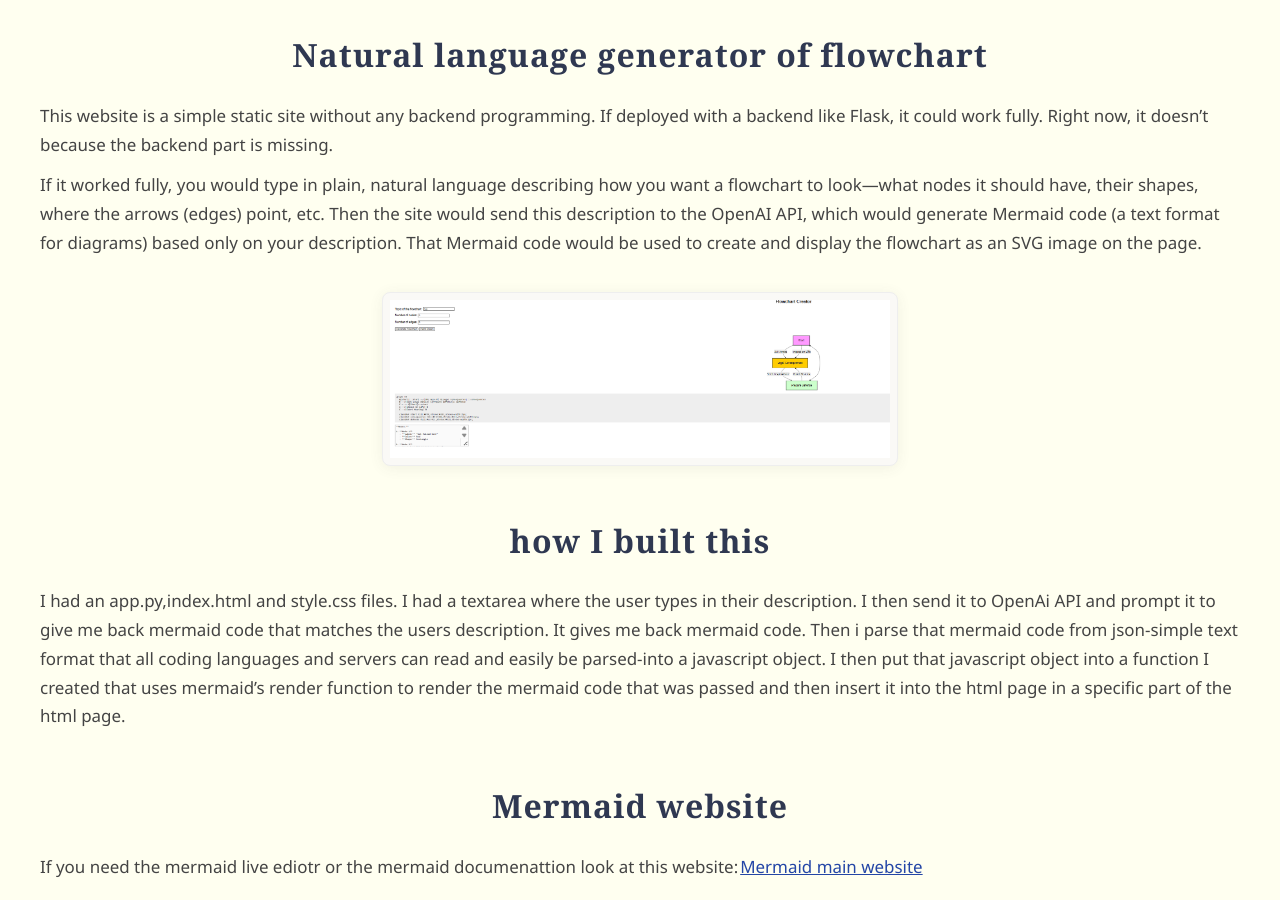
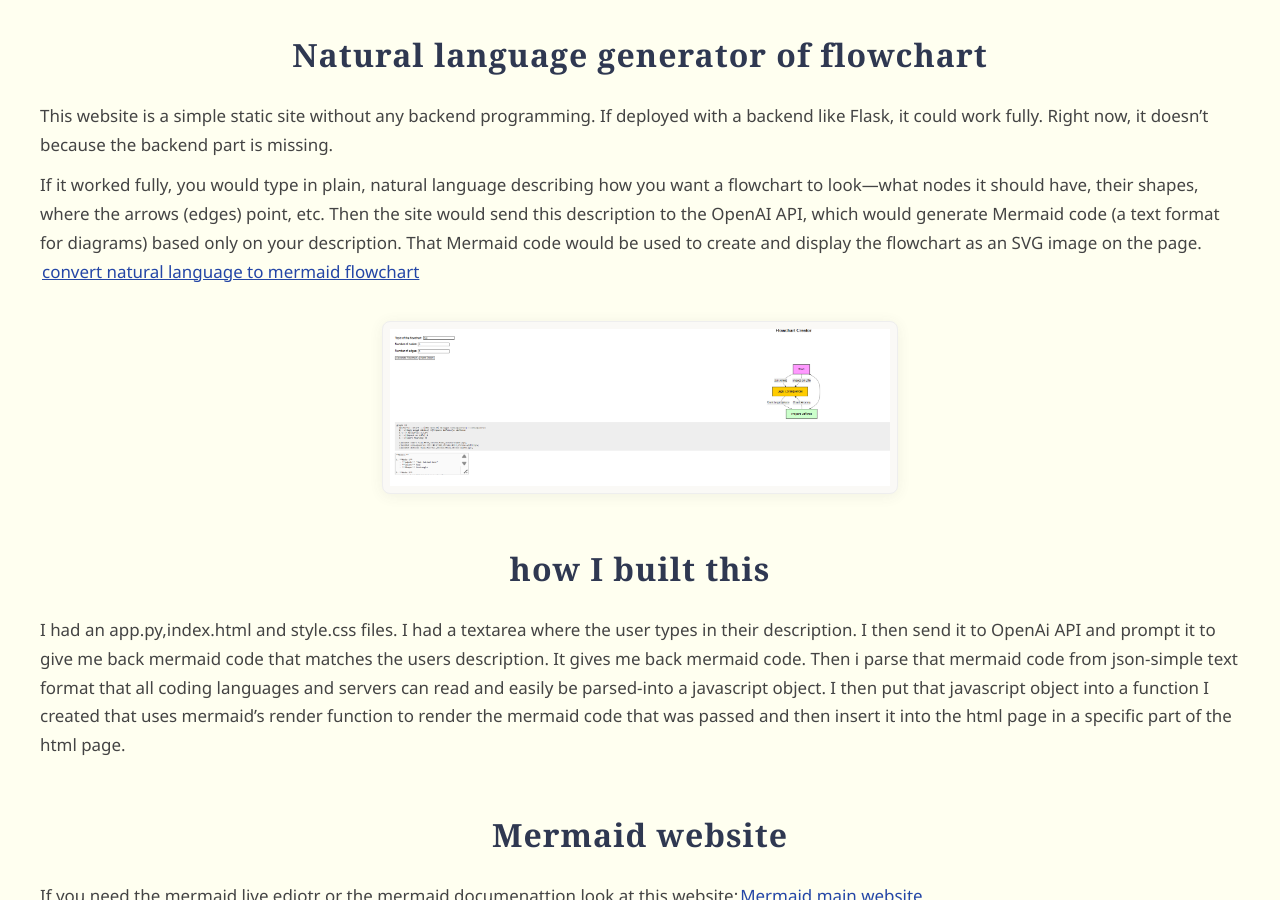
Before and after one commit to haleysus018/Susanna-Haley-CREATE-internship-blog, a Jekyll site: the page built from index.md, in a window 1280 px wide and 900 px high, scrolled down 6661 px. Built offline with Jekyll 4.4.1, drawn with Linux system fonts in a browser that asks for light colours.

Commit message:
Update index.md

```diff
--- a/index.md
+++ b/index.md
@@ -76,6 +76,8 @@ I created a textarea in the webpage where users can enter their mermaid code. Th
 This website is a simple static site without any backend programming. If deployed with a backend like Flask, it could work fully. Right now, it doesn't because the backend part is missing.
 
 If it worked fully, you would type in plain, natural language describing how you want a flowchart to look—what nodes it should have, their shapes, where the arrows (edges) point, etc. Then the site would send this description to the OpenAI API, which would generate Mermaid code (a text format for diagrams) based only on your description. That Mermaid code would be used to create and display the flowchart as an SVG image on the page.
+<a href="natural_language_mermaid_generator.html">convert natural language to mermaid flowchart</a>
+
 <p style="text-align: center;">
 <img src="https://raw.githubusercontent.com/haleysus018/Susanna-Haley-CREATE-internship-blog/master/images/mermaidgenerator.png" alt="shows her example website of the mermaid generator she created. there are 3 input boxes where you put in the topic of the flowchart generated, amount of nodes and edges. There are two buttons generate flowchart and handdrawn flowchart. There is a textarea box, where the output will go if you push handdrawn flowchart." width="500" height="400 text-align:center">
 </p>
```
